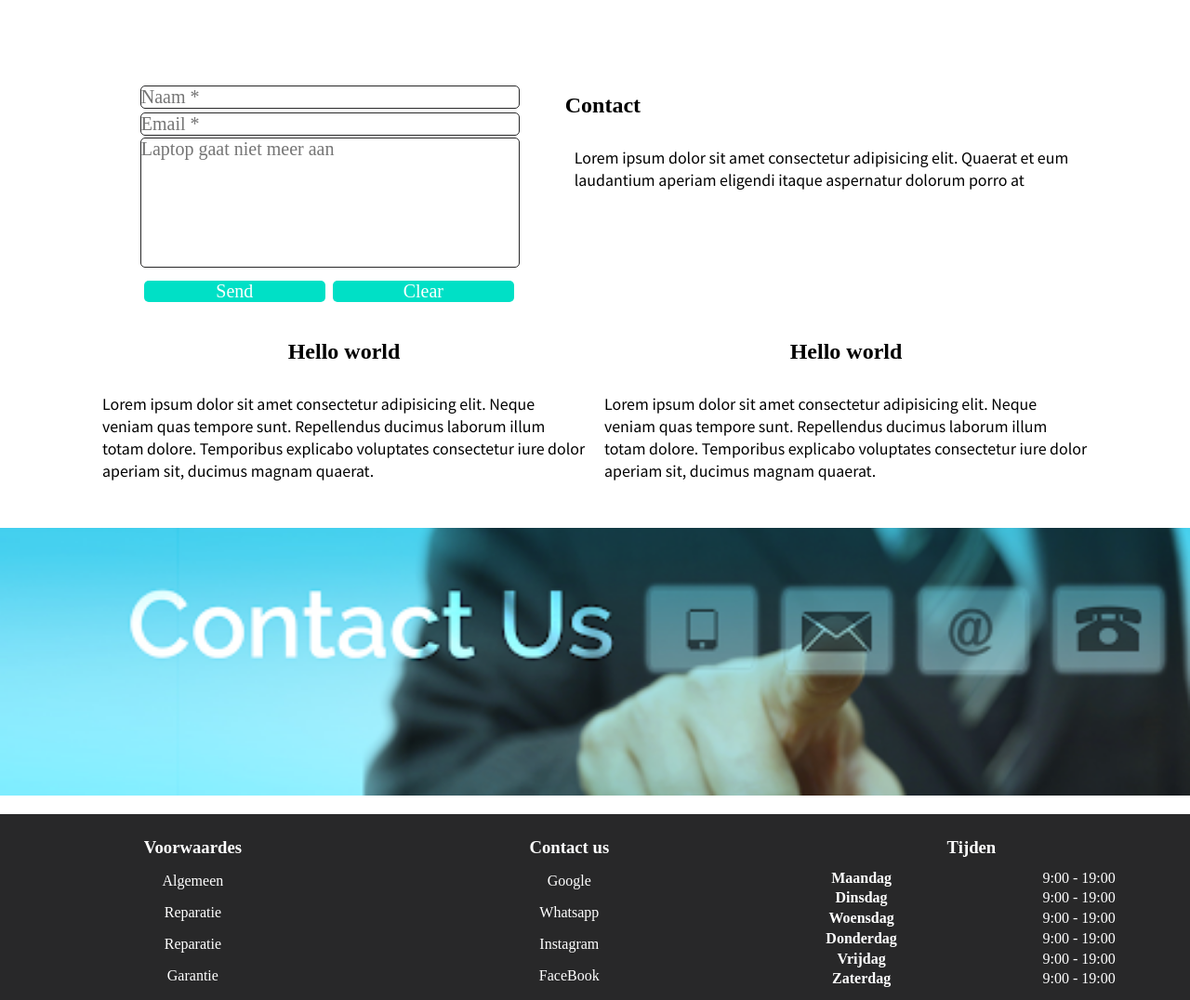
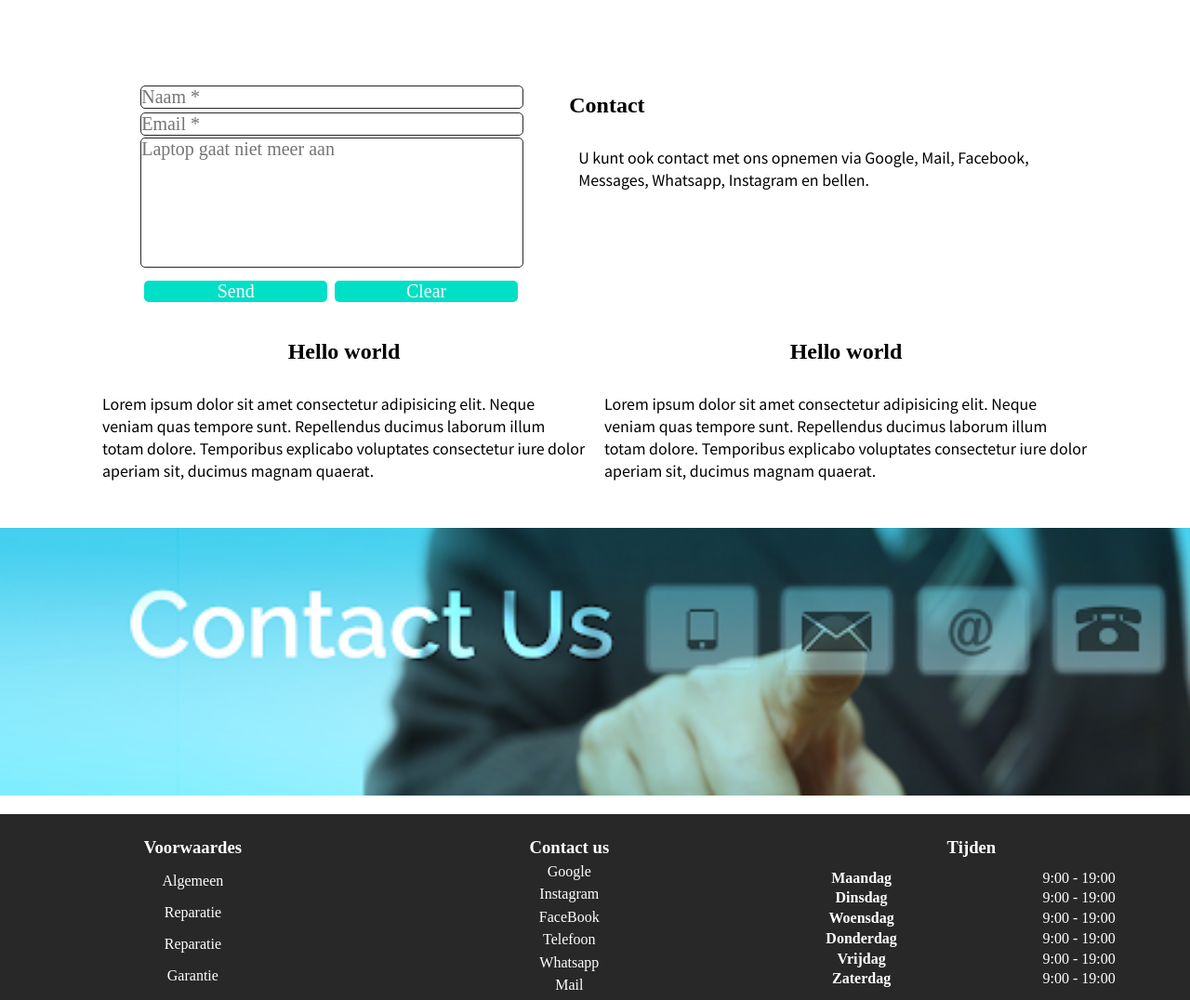
Before and after one commit to MikeHermsen/GigaFix-Website, a PHP site: page /contact.php?username=1 in a window 1280 px wide. Shown: the part 60-1136 px from the top of the page at 93% size. Run offline with PHP 8.4, Linux system fonts and the light colour scheme.

Commit message:
FIXED + Media links will rederict to the media sites + Created an Empty voorwaardes Tab

```diff
--- a/test-site/contact.php
+++ b/test-site/contact.php
@@ -36,7 +36,9 @@
             </form>
 
             <div>
+
                 <h1>Contact</h1>
+
                 <!-- This will show when the form was successfully sended -->
                 <?php
                     $username = $_GET['username'];
@@ -45,8 +47,10 @@
                         echo '<p>' . $username . ', Jouw vraag is met success verstuurd!<br>';
                     }
 
-                    echo '<p>Lorem ipsum dolor sit amet consectetur adipisicing elit. Quaerat et eum laudantium aperiam eligendi itaque aspernatur dolorum porro at </p>';
+                    echo '<p>U kunt ook contact met ons opnemen via Google, Mail, Facebook, Messages, Whatsapp, Instagram en bellen.</p>';
+
                 ?>
+
             </div>
 
         </div>
--- a/test-site/includes/footer.php
+++ b/test-site/includes/footer.php
@@ -3,18 +3,22 @@
 
         <div class="footer-content-box">
             <h3>Voorwaardes</h3>
-            <a href="#" class="glowup">Algemeen</a>
-            <a href="#" class="glowup">Reparatie</a>
-            <a href="#" class="glowup">Reparatie</a>
-            <a href="#" class="glowup">Garantie</a>
+            <a href="media/voorwaardes/404.txt" class="glowup">Algemeen</a>
+            <a href="media/voorwaardes/404.txt" class="glowup">Reparatie</a>
+            <a href="media/voorwaardes/404.txt" class="glowup">Reparatie</a>
+            <a href="media/voorwaardes/404.txt" class="glowup">Garantie</a>
         </div>
 
         <div class="footer-content-box">
             <h3>Contact us</h3>
-            <a href="#" class="glowup">Google</a>
-            <a href="#" class="glowup">Whatsapp</a>
-            <a href="#" class="glowup">Instagram</a>
-            <a href="#" class="glowup">FaceBook</a>
+
+            <a title="GigaFix-Nijmegen" href="https://g.page/gigafix-nijmegen/"                     class="glowup">Google</a>
+            <a title="nijmegen.gigafix" href="https://www.instagram.com/nijmegen.gigafix/"          class="glowup">Instagram</a>
+            <a title="GigaFix" href="https://www.facebook.com/giga.fix.98/"                         class="glowup">FaceBook</a>
+            <a title="+31 6 168-68-565" href="tel:0616868565"                                       class="glowup">Telefoon</a>
+            <a title="+31 6 168-68-565" href="https://wa.me/31616868565"                            class="glowup">Whatsapp</a>
+            <a title="Contact.GigaFix@Gmail.com" href="mailto: Contact.GigaFix+Repair@Gmail.com"    class="glowup">Mail</a>
+
         </div>
 
         <div class="footer-content-box">
--- a/test-site/includes/header.php
+++ b/test-site/includes/header.php
@@ -1,15 +1,13 @@
 
     <header>
 
-        <a href="#" class="phone-icon glowup fa fa-phone"> 06-168-68-565</a>
+        <a title="+31 6 168-68-565" href="tel:0616868565" class="phone-icon glowup fa fa-phone"   class="glowup">06-168-68-565</a>
 
         <div class="media-icon-container"> <!-- Social media buttons of GigaFix -->
-            <a href="#" class="glowup fa fa-facebook"></a>
-            <a href="#" class="glowup fa fa-google"></a>
-            <a href="#" class="glowup fa fa-instagram"></a>
-            <a href="#" class="glowup fa fa-whatsapp"></a>
+            <a title="GigaFix" href="https://www.facebook.com/giga.fix.98/"                 class="glowup fa fa-facebook"></a>
+            <a title="GigaFix-Nijmegen" href="https://g.page/gigafix-nijmegen/"             class="glowup fa fa-google"></a>
+            <a title="nijmegen.gigafix" href="https://www.instagram.com/nijmegen.gigafix/"  class="glowup fa fa-instagram"></a>
+            <a title="+31 6 168-68-565" href="https://wa.me/31616868565"                    class="glowup fa fa-whatsapp"></a>
         </div>
 
-        <!-- Create here an slider for changing laungage -->
-
     </header>
```
Also changed, not shown: test-site/media/voorwaardes/404.txt (added, +16 -0 lines).
